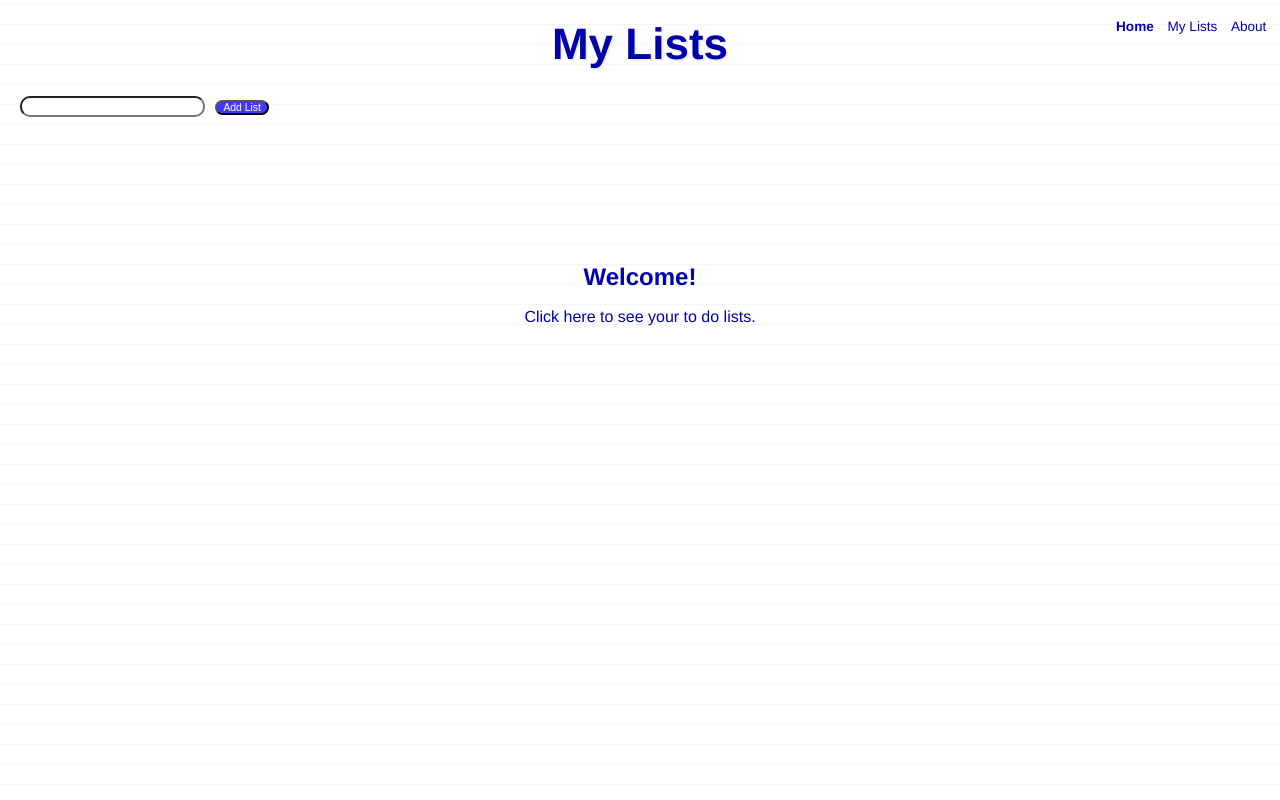
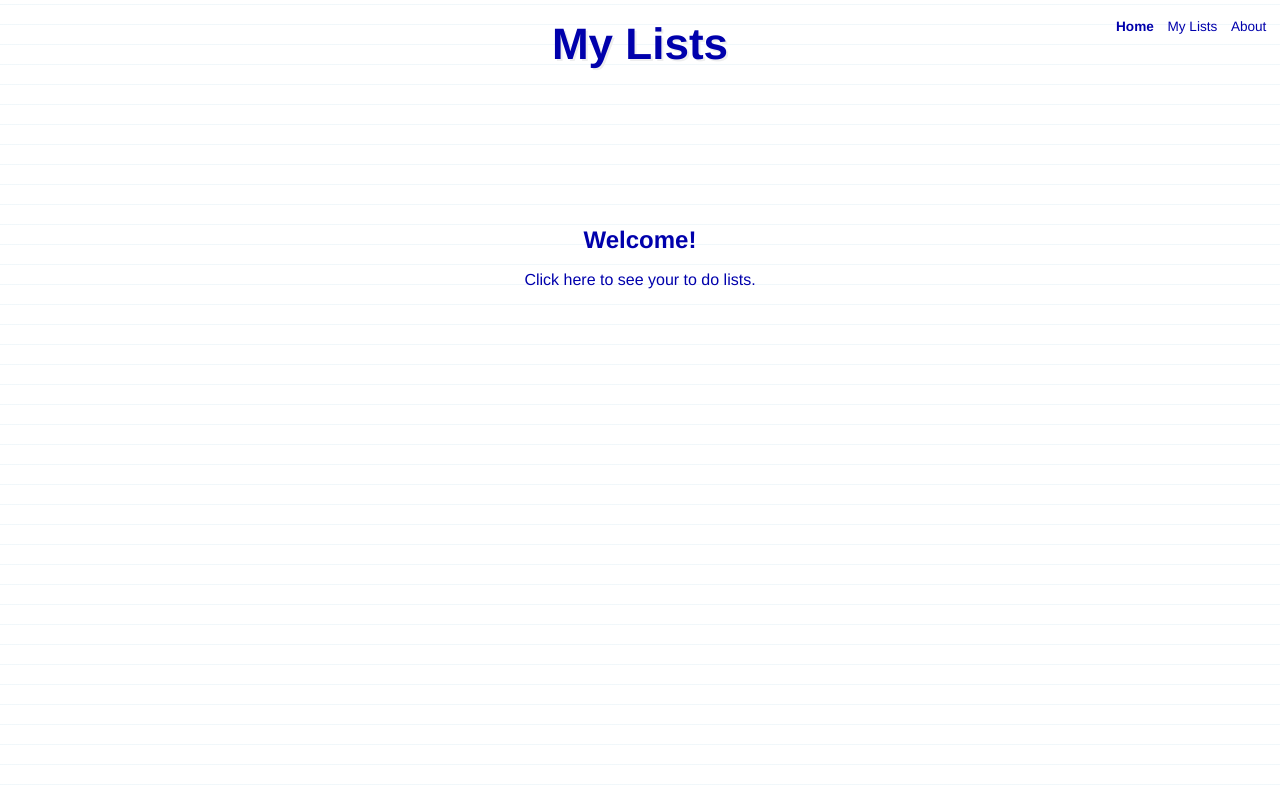
Before and after one commit to tcelovsky/rails-api-js-project, a React (Create React App) app in the folder frontend-2.0/: page / in a window 1280 px wide. Built offline with nearby package versions, Linux system fonts and the light colour scheme; no server answers.

Commit message:
Remove AddList from App

```diff
--- a/frontend-2.0/src/containers/App.js
+++ b/frontend-2.0/src/containers/App.js
@@ -8,7 +8,6 @@ import Header from '../components/Header';
 import Navbar from '../components/Navbar';
 import Home from '../components/Home';
 import About from '../components/About';
-import AddList from '../components/AddList';
 
 class App extends Component {
 
@@ -21,7 +20,6 @@ class App extends Component {
         <div className="App">
           <Navbar />
           <Header />
-          <AddList />
           <Switch>
             <Route exact path='/' render={() => <Link to={'/lists'}><Home /></Link>} />
             <Route path='/lists' render={routerProps =>
```
